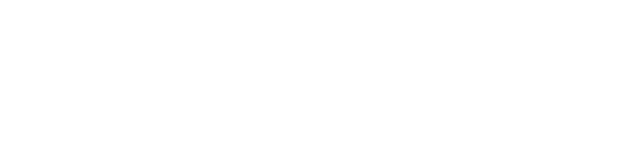
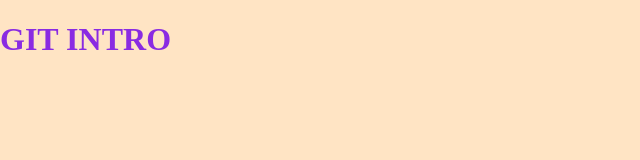
Before and after one commit to YuriRozhok/Box-model_Linear-gragient, a plain HTML site: page index.html in a window 1280 px wide. Shown: the whole page, without its empty margins (0-640 px from the left). Drawn offline with Linux system fonts and the light colour scheme.

Commit message:
styles for body and h1 added

```diff
--- a/index.html
+++ b/index.html
@@ -4,8 +4,10 @@
     <meta charset="UTF-8">
     <meta name="viewport" content="width=device-width, initial-scale=1.0">
     <title>Document</title>
+    <link rel="stylesheet" href="./styles/style.css">
 </head>
 <body>
+    <h1>GIT INTRO</h1>
 
 </body>
 </html>
--- a/styles/style.css
+++ b/styles/style.css
@@ -0,0 +1,8 @@
+body {
+    background-color: bisque;
+    margin: 0;
+}
+h1 {
+    text-decoration: double;
+    color: blueviolet;
+}
```
